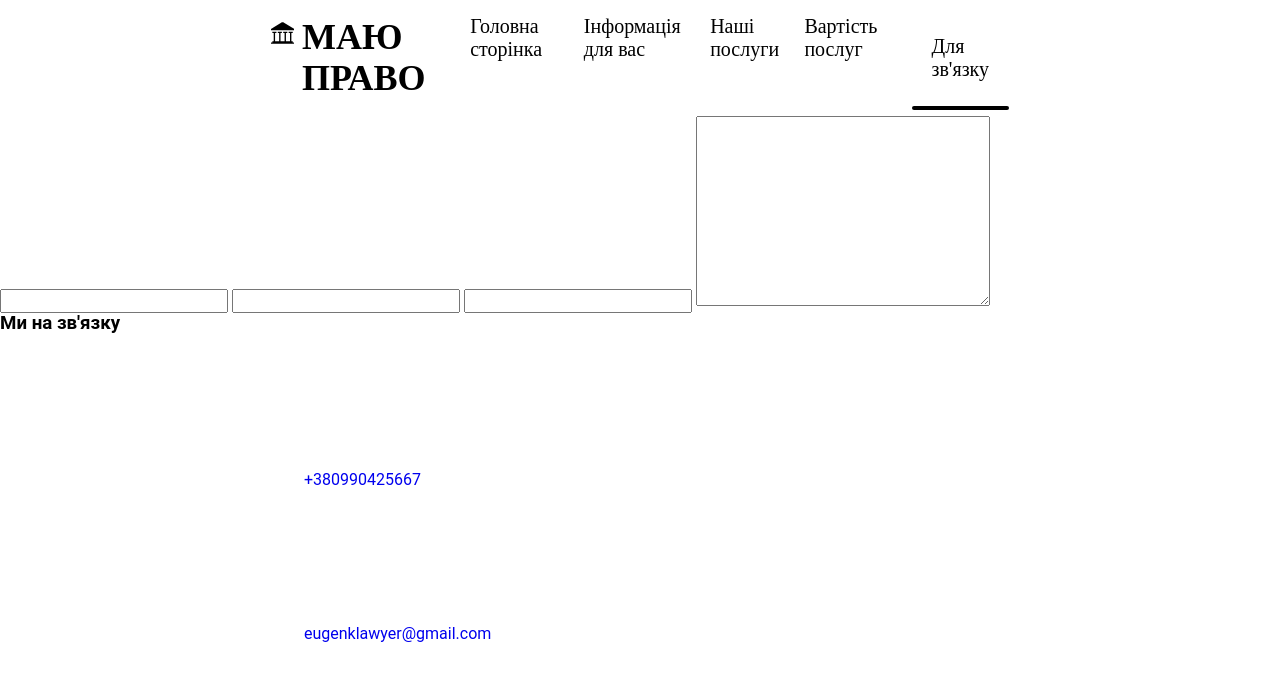
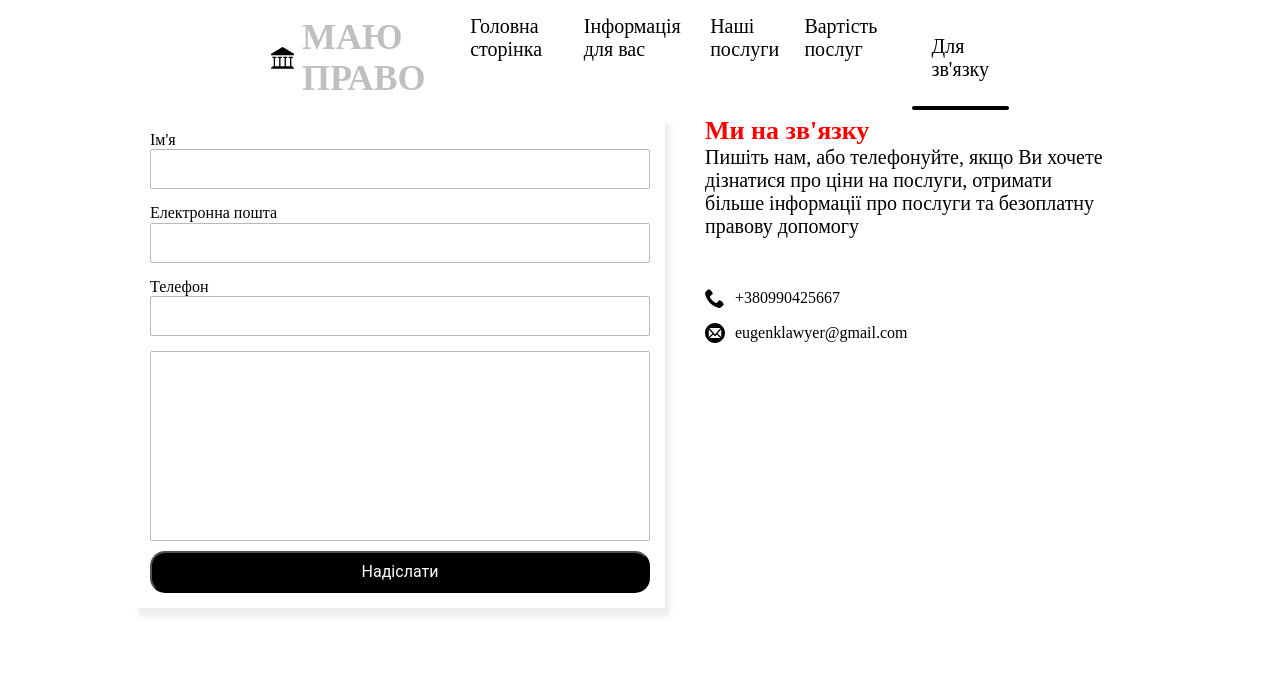
Before and after one commit to Nikita856294/lawyer-lending-page, a website built with Parcel: page src/form.html in a window 1280 px wide. Built offline with nearby package versions, Linux system fonts and the light colour scheme.

Commit message:
add form

```diff
--- a/src/partials/form.html
+++ b/src/partials/form.html
@@ -1,31 +1,39 @@
+<div class="container">
+<div class="form-section">
+  <form class="form">
+  <label for="name" class="form-label">Ім'я</label>
+    <input id="name" type="text" class="form-input">
 
-    <form action="">
-  <label for="name">
-    <input id="name" type="text">
-  </label>
-  <label for="email">
-    <input id="email"  type="text">
-  </label>
-  <label for="phone">
-    <input id="phone"  type="text">
-  </label>
-  <textarea name="message" id="message" cols="30" rows="10"></textarea>
+  <label for="email" class="form-label">Електронна пошта</label>
+    <input id="email"  type="text" class="form-input">
+
+  <label for="phone" class="form-label">Телефон</label>
+    <input id="phone"  type="text" class="form-input">
+
+  <textarea name="message" id="message" cols="30" rows="10" class="form-commentaries" wrap="off"></textarea>
+  <button type="submit" class="form-button">Надіслати</button>
   </form>
 
-  <div>
-    <h3>
+  <div class="contacts-information">
+    <h3 class="contacts-title">
    Ми на зв'язку
     </h3>
-    <ul>
-      <li>
-        <a href="tel:+380990425667"><svg><use></svg>
+
+    <p class="contacts-text">
+      Пишіть нам, або телефонуйте, якщо Ви хочете дізнатися про ціни на послуги, отримати більше інформації про послуги та безоплатну правову допомогу
+    </p>
+    <ul class="contacts-list">
+      <li class="contacts-item">
+        <a href="tel:+380990425667" class="contacts-link"><svg class="contacts-icon" width="20" height="20"><use href="./images/svg/icons.svg#icon-phone" ></svg>
         +380990425667
         </a>
       </li>
-      <li>
-        <a href="mailto:eugenklawyer@gmail.com"><svg><use></svg>
+      <li class="contacts-item">
+        <a href="mailto:eugenklawyer@gmail.com" class="contacts-link"><svg class="contacts-icon" width="20" height="20"><use href="./images/svg/icons.svg#icon-mail4"></svg>
         eugenklawyer@gmail.com
         </a>
       </li>
     </ul>
 </div>
+</div>
+</div>
--- a/src/partials/header-form.html
+++ b/src/partials/header-form.html
@@ -2,10 +2,12 @@
     <header class="header">
 
       <div class="header-title-box">
-        <svg class="header-icon" width="32px" height="32px">
-          <use href="./images/svg/icons.svg#icon-library">
-        </svg>
-        <h1 class="header-title">МАЮ ПРАВО</h1>
+        <a href="./index.html" class="header-link">
+          <svg class="header-icon" width="32px" height="32px">
+            <use href="./images/svg/icons.svg#icon-library">
+          </svg>
+          <h1 class="header-title">МАЮ ПРАВО</h1>
+        </a>
       </div>
 
       <ul class="nav">
--- /dev/null
+++ b/src/sass/layouts/form.scss
@@ -0,0 +1,90 @@
+.form-section{
+display: flex;
+justify-content: center;
+
+}
+
+.form{
+    display: flex;
+    flex-direction: column;
+    box-shadow: 4px 8px 5px 1px rgba(0,0,0,0.07);
+
+    padding:15px;
+}
+
+.form-input{
+    height:40px;
+    width:500px;
+    margin-bottom:15px;
+    opacity:0.5;
+}
+
+.form-label{
+    font-family: Quicksand;
+    font-size: 16px;
+}
+
+
+.form-commentaries{
+   opacity:0.5;
+   resize:none;
+}
+
+.form-button{
+ padding:10px;
+ color:white;
+ background-color:black;
+ margin-top:10px;
+
+border-radius: 15px;
+
+}
+
+
+.contacts-list{
+    padding-top:50px;
+}
+
+.contacts-item{
+
+    &:not(:last-child){
+        margin-bottom:15px;
+    }
+}
+
+.contacts-information{
+    padding-left:40px;
+    padding-right: 40px;
+}
+
+.contacts-title{
+    font-family: Raleway;
+    font-size: 26px;
+    color:red;
+}
+
+
+.contacts-link{
+    display: flex;
+    align-items: center;
+    font-family: Raleway;
+    font-size: 16px;
+    color:black;
+
+    &:hover{
+        color:orange;
+        fill:orange;
+    }
+}
+
+.contacts-text{
+    font-family: Raleway;
+    font-size:20px;
+    width:400px;
+}
+
+.contacts-icon{
+    width:20px;
+    height:20px;
+    margin-right:10px;
+}
--- a/src/sass/layouts/header.scss
+++ b/src/sass/layouts/header.scss
@@ -1,6 +1,7 @@
 .header {
   display: flex;
   align-items: center;
+  justify-content: center;
   padding-top: 15px;
   padding-bottom: 15px;
   &-title-box {
@@ -10,11 +11,18 @@
   &-title {
     font-family: Raleway;
     font-size: 36px;
+    color:#C0C0C0;
   }
 
   &-icon {
     margin-right: 8px;
   }
+}
+
+.header-link{
+  display:flex;
+  align-items: center;
+
 }
 
 .nav {
@@ -26,9 +34,26 @@
   }
 
   &-link {
+    position: relative;
     font-family: Raleway;
     color: black;
     font-size: 20px;
+
+    &:hover{
+      &::after {
+        content: '';
+        bottom: -9px;
+        position: absolute;
+        display: block;
+
+        left: 0;
+        width: 100%;
+        height: 4px;
+
+        background-color: black;
+        border-radius: 2px;
+      }
+    }
   }
 
   &-link--current {
@@ -37,6 +62,7 @@
     color: black;
     transition: color 250ms cubic-bezier(0.4, 0, 0.2, 1);
     padding: 20px;
+
   }
 
   &-link--current::after {
--- a/src/sass/main.scss
+++ b/src/sass/main.scss
@@ -5,4 +5,5 @@
 @import './layouts/homepage.scss';
 @import "./layouts/information.scss";
 @import "./layouts/service.scss";
-@import "./layouts/price.scss"
+@import "./layouts/price.scss";
+@import "./layouts/form.scss";
```
Also changed, not shown: src/partials/header-inform.html (+6 -4 lines), src/partials/header-price.html (+6 -4 lines), src/partials/header-service.html (+6 -4 lines).
